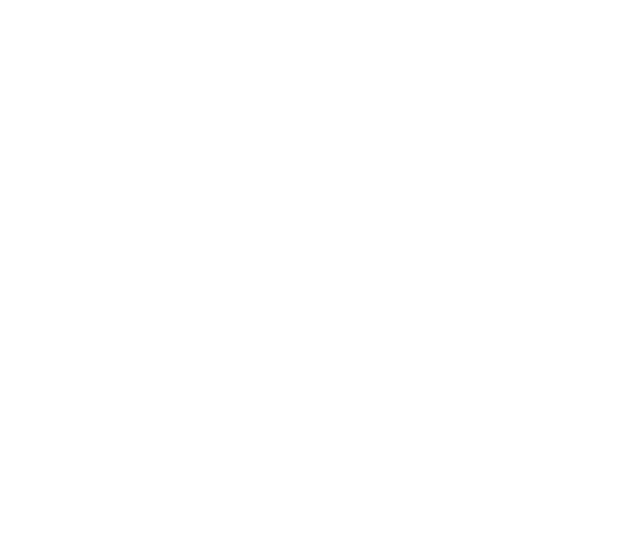
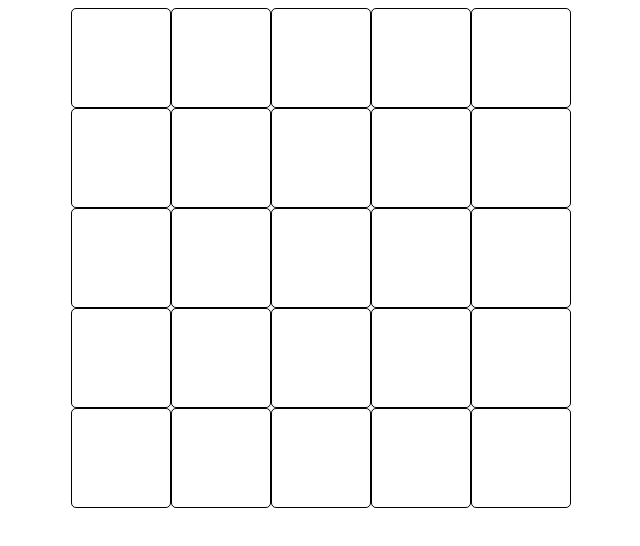
Before and after one commit to Flex58/etch-a-sketch, a plain HTML site: page index.html in a window 1280 px wide. Shown: the whole page, without its empty margins (319-959 px from the left). Drawn offline with Linux system fonts and the light colour scheme.

Commit message:
add loops that create grid

```diff
--- a/index.html
+++ b/index.html
@@ -8,6 +8,6 @@
     </head>
 
     <body>
-        <div id="container"></div>
+        <div id="container" class="grid"></div>
     </body>
 </html>
--- a/script.js
+++ b/script.js
@@ -0,0 +1,16 @@
+const container = document.querySelector("#container");
+let gridSize = 5;
+let grid = [];
+let size = 100;
+
+for (let i = 0; i < gridSize * gridSize; i++){
+    grid[i] = container.appendChild(document.createElement("div"));
+}
+
+for (let i = 0; i < gridSize * gridSize; i++){
+   grid[i].style.width = size + "px";
+   grid[i].style.height = size + "px";
+}
+
+container.style.width = gridSize * size + "px";
+container.style.height = gridSize * size + "px"
--- a/style.css
+++ b/style.css
@@ -0,0 +1,16 @@
+.grid div {
+
+    border: groove 1px black;
+    border-radius: 5px;
+    box-sizing: border-box;
+}
+
+.grid {
+    display: flex;
+    flex-wrap: wrap;
+}
+
+body {
+    display: flex;
+    justify-content: center;
+}
```
